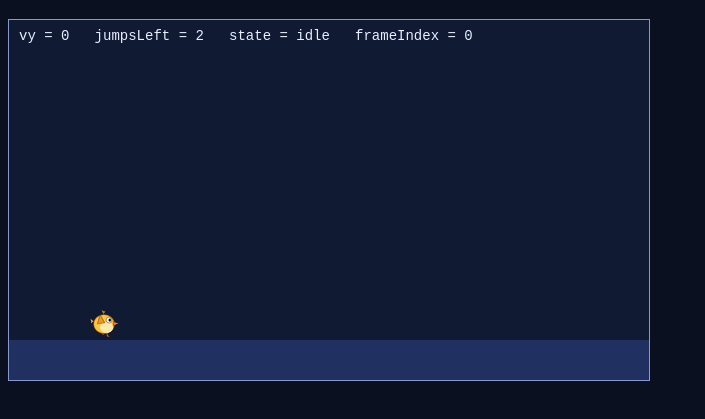
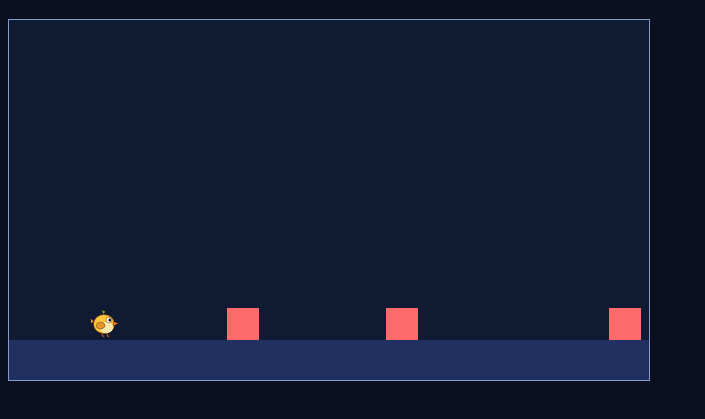
Before and after one commit to Rin-okuda/unit7, a plain HTML site: page index.html in a window 1280 px wide. Shown: the part 61-480 px from the top of the page, without its empty margins (0-705 px from the left). Drawn offline with Linux system fonts and the light colour scheme.

Commit message:
7-5 敵を配列で並べる

```diff
--- /dev/null
+++ b/enemy.js
@@ -0,0 +1,36 @@
+// 敵：作る・入れる・動かす・描く（足すものの形）
+
+// ① 作る：敵を1体作って返す関数（呼ぶたびに、新しい敵が1体できる）
+function createEnemy(x, vx) {
+  return { x: x, y: floor.y - 32, w: 32, h: 32, vx: vx, alive: true };
+}
+
+// ② 入れる：敵をまとめて入れる配列（７-６で入れ直すので let）
+let enemies = [];
+enemies.push(createEnemy(200, 80));
+enemies.push(createEnemy(380, -120));
+enemies.push(createEnemy(540, 60));
+
+// ③ 動かす：配列の敵を1体ずつ取り出して、同じ処理をする
+function updateEnemies(dt) {
+  for (const enemy of enemies) {
+    enemy.x = enemy.x + enemy.vx * dt;
+    // 端を越えたら、位置を戻して、向きを反対に（５-４の跳ね返り）
+    if (enemy.x < 0) {
+      enemy.x = 0;
+      enemy.vx = -enemy.vx;
+    }
+    if (enemy.x + enemy.w > canvas.width) {
+      enemy.x = canvas.width - enemy.w;
+      enemy.vx = -enemy.vx;
+    }
+  }
+}
+
+// ④ 描く：配列の敵を1体ずつ取り出して描く
+function drawEnemies() {
+  ctx.fillStyle = "#ff6b6b";
+  for (const enemy of enemies) {
+    ctx.fillRect(enemy.x, enemy.y, enemy.w, enemy.h);
+  }
+}
--- a/index.html
+++ b/index.html
@@ -24,4 +24,5 @@
     <script src="stage.js"></script>
     <script src="player.js"></script>
     <script src="main.js"></script>
+    <script src="enemy.js"></script>
   </body>
--- a/main.js
+++ b/main.js
@@ -3,6 +3,7 @@
 // 役割ごとの「動かす」関数を呼ぶ
 function update(dt) {
   updatePlayer(dt);
+   updateEnemies(dt);
 }
 
 // 役割ごとの「描く」関数を呼ぶ
@@ -10,6 +11,7 @@ function draw() {
   ctx.clearRect(0, 0, canvas.width, canvas.height);
   drawStage();
   drawPlayer();
+   drawEnemies();
 }
 
 let last = performance.now();
--- a/player.js
+++ b/player.js
@@ -3,14 +3,21 @@ const JUMP_SPEED = 700;
 const MOVE_SPEED = 240;
 const MAX_JUMPS = 2;
 const FALL_GRAVITY_RATE = 2;
-const player = { x: 80, y: 20, w: 32, h: 32, vx: 0, vy: 0, isGrounded: false, jumpsLeft: MAX_JUMPS, state: "idle", frameIndex: 0, frameTimer: 0 };
-
+const player = { x: 80, y: 20, w: 32, h: 32, vx: 0, vy: 0, isGrounded: false, jumpsLeft: MAX_JUMPS, state: "idle", frameIndex: 0, frameTimer: 0, facing: 1 };
 
 // コマを並べた画像（1コマ 32×32）
 const playerImg = new Image();
 playerImg.src = "7-3_bird.png";
 const FRAME_SIZE = 32;    // 1コマの大きさ
 const FRAME_TIME = 0.12;  // 1コマを見せる時間（秒）
+
+// 状態ごとに、画像の何段目を使うか（row）と、コマの数（count）
+const ANIMS = {
+  idle: { row: 0, count: 2 },
+  run:  { row: 1, count: 4 },
+  jump: { row: 2, count: 2 },
+  fall: { row: 3, count: 2 },
+};
 
 const STATE_COLORS = { idle: "#7ef5e1", run: "#6dd3ff", jump: "#ffd166", fall: "#ff9999" };
 
@@ -65,14 +72,31 @@ function updatePlayer(dt) {
     player.vx = -MOVE_SPEED;
   }
   player.x = player.x + player.vx * dt;
+  // 向き：動いているときだけ変える（止まったら、最後の向きのまま）
+  if (player.vx > 0) {
+    player.facing = 1;    // 右
+  }
+  if (player.vx < 0) {
+    player.facing = -1;   // 左
+  }
   const g = player.vy > 0 ? GRAVITY * FALL_GRAVITY_RATE : GRAVITY;
   player.vy = player.vy + g * dt;
   player.y = player.y + player.vy * dt;
   collideWithFloor();
-  player.state = decideState();   // 動かし終わったら、今の状態を決める
+  // 動かし終わったら、今の状態を決める。状態が変わったら、コマを最初に戻す
+  const newState = decideState();
+  if (newState !== player.state) {
+    player.state = newState;
+    player.frameIndex = 0;
+    player.frameTimer = 0;
+  }
 
-   // コマ送り（タイマーの形）：時間をためて、決めた時間を超えたら次のコマへ進め、タイマーを戻す
-  player.frameIndex = (player.frameIndex + 1) % 4;
+  // コマ送り（タイマーの形）：コマの数は、今の状態のもの
+  player.frameTimer = player.frameTimer + dt;
+  if (player.frameTimer >= FRAME_TIME) {
+    player.frameIndex = (player.frameIndex + 1) % ANIMS[player.state].count;
+    player.frameTimer = 0;
+  }
 
 }
 
@@ -80,10 +104,10 @@ function updatePlayer(dt) {
 function drawPlayer() {
    // 画像から1コマを切り出して描く（今は「走る」の段だけ）
   const sx = player.frameIndex * FRAME_SIZE;   // 切り出す左上の x：何コマ目か
-  const sy = 1 * FRAME_SIZE;                   // 切り出す左上の y：2段目（走る）
-  ctx.drawImage(playerImg, sx, sy, FRAME_SIZE, FRAME_SIZE, player.x, player.y, player.w, player.h);
-
-  ctx.fillStyle = "#e8eeff";
-  ctx.font = "14px monospace";
-  ctx.fillText("vy = " + player.vy.toFixed(0) + "   jumpsLeft = " + player.jumpsLeft + "   state = " + player.state + "   frameIndex = " + player.frameIndex, 10, 20);
+  const sy = ANIMS[player.state].row * FRAME_SIZE;
+ ctx.save();                                                       // 道具の今の状態を覚えておく
+  ctx.translate(player.x + player.w / 2, player.y + player.h / 2);  // 原点をキャラの中心へ移す
+  ctx.scale(player.facing, 1);                                      // 左向き（-1）なら、左右を反対にする
+  ctx.drawImage(playerImg, sx, sy, FRAME_SIZE, FRAME_SIZE, -player.w / 2, -player.h / 2, player.w, player.h);
+  ctx.restore();
 }
```
